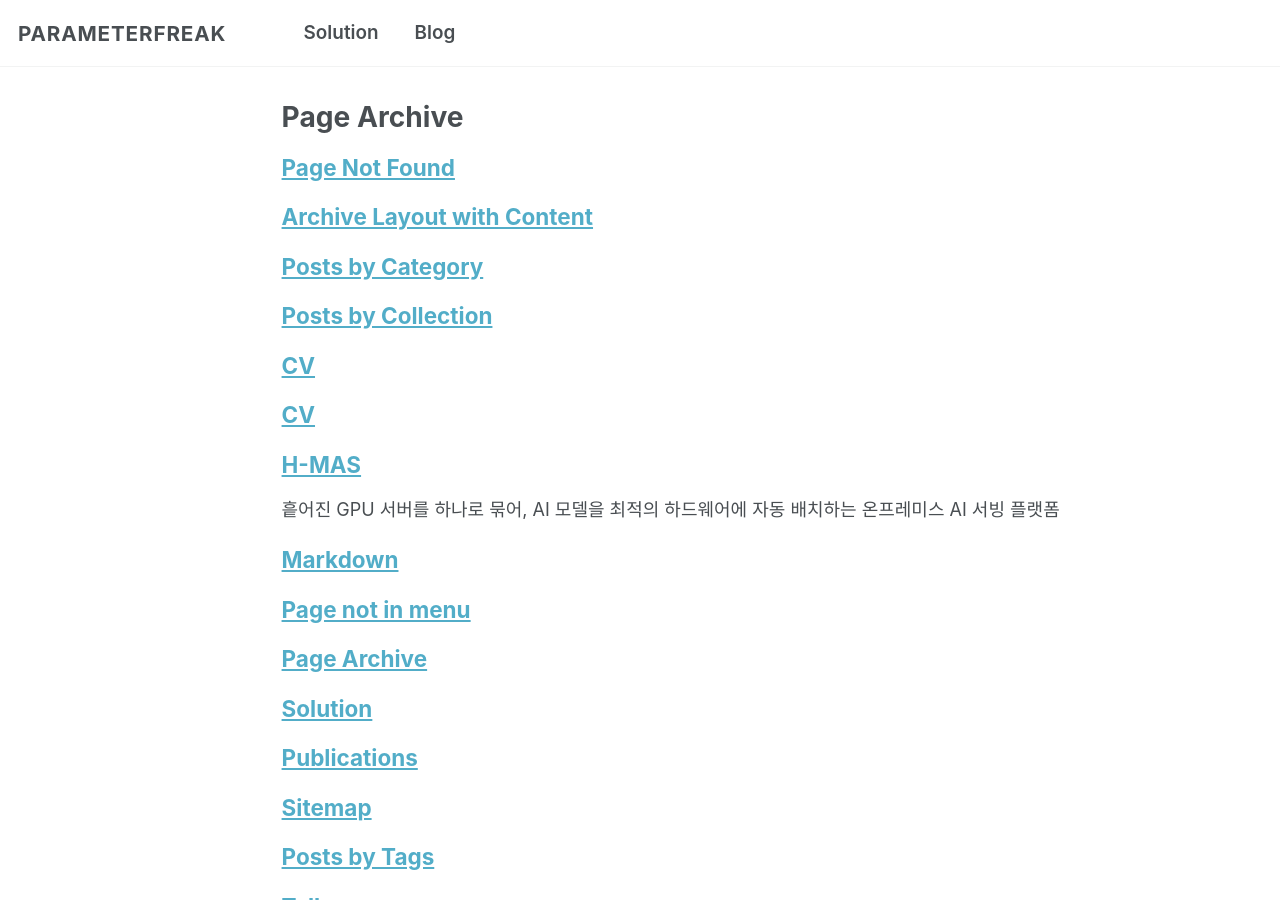
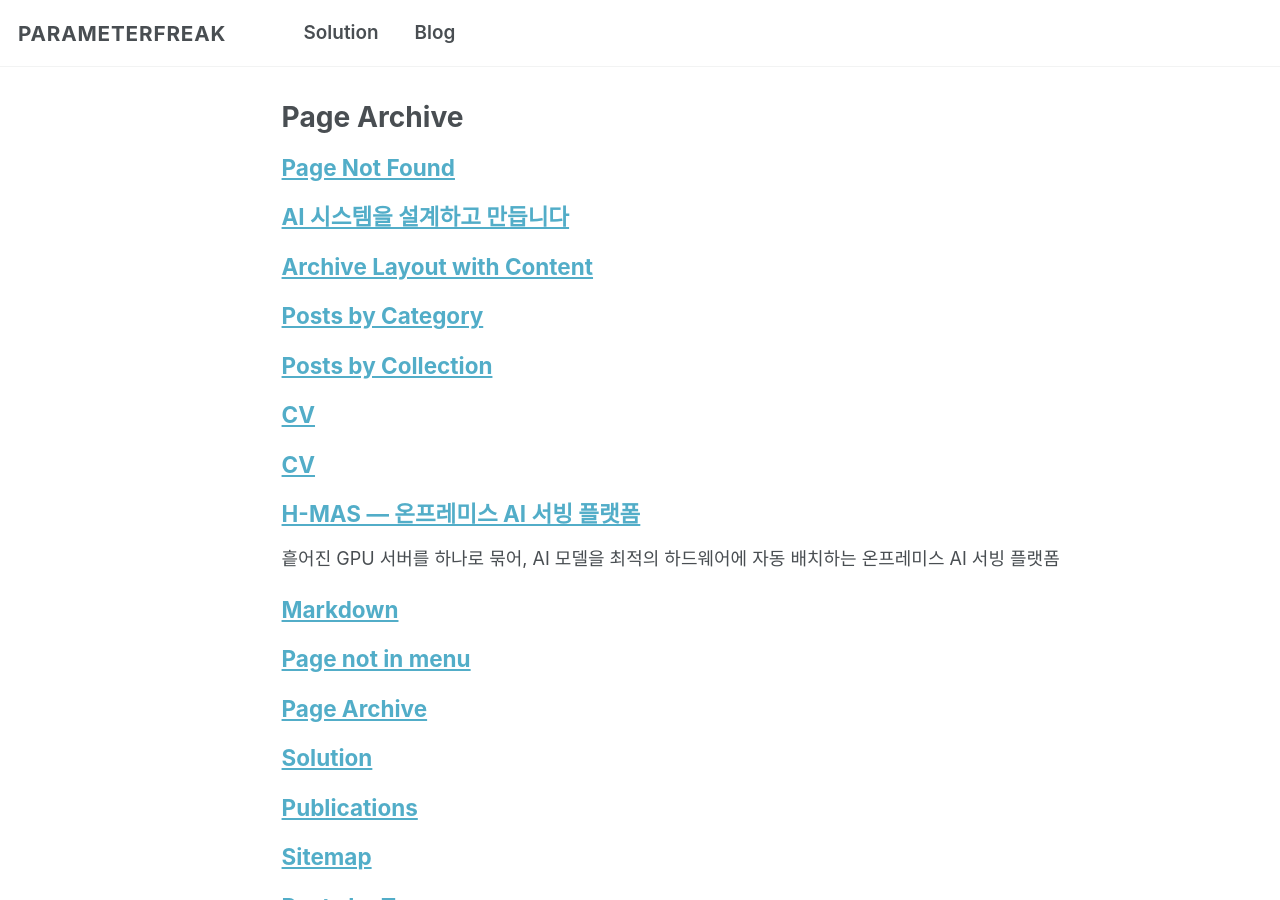
Before and after one commit to parameterfreak/parameterfreak.github.io, a Jekyll site: the page built from _pages/page-archive.html, in a window 1280 px wide and 900 px high. Built offline with Jekyll 4.4.1, drawn with Linux system fonts in a browser that asks for light colours; a script that is not in the unit is left out.

Commit message:
Improve SEO metadata across the site
- Set site title and a product-focused description; add default og_image
  (H-MAS dashboard) and og_description in _config.yml.
- Add per-page title/description to home, H-MAS landing, Solution, Blog.
- Fix seo.html: og:description now honors page.description (not just
  excerpt), and og:image falls back to page.header.og_image / site.og_image
  so every page gets a social share image.

```diff
--- a/_config.yml
+++ b/_config.yml
@@ -9,10 +9,10 @@
 # Basic Site Settings
 locale                   : "ko-KR"
 site_theme               : "default" # Currently available options are "default", "air"
-title                    : ""
+title                    : "parameterfreak"
 title_separator          : "-"
 name                     : &name "parameterfreak"
-description              : &description "Obsessively exploring AI, one parameter at a time"
+description              : &description "흩어진 GPU를 하나로 묶는 온프레미스 AI 서빙 플랫폼 H-MAS를 비롯해, 확장 가능하고 지능적인 AI 시스템을 설계하고 만듭니다."
 url                      : https://parameterfreak.com # the base hostname & protocol for your site e.g. "https://[your GitHub username].github.io" or if you already have some other page hosted on Github then use "https://[your GitHub username].github.io/[Your Repo Name]"
 baseurl                  : "" # the subpath of your site, e.g. "/blog"
 repository               : "parameterfreak/parameterfreak.github.io"
@@ -140,8 +140,8 @@
   username               :
   app_id                 :
   publisher              :
-og_image                 :  # Social media default site image
-og_description           :  # Social media default site image description
+og_image                 : "portfolio/hmas/pitch/dashboard.png"  # Social media default site image (relative to /images/)
+og_description           : *description  # Social media default site image description
 # For specifying social profiles
 # - https://developers.google.com/structured-data/customize/social-profiles
 social:
--- a/_includes/seo.html
+++ b/_includes/seo.html
@@ -118,7 +118,7 @@
 {% if page.date %}
   <meta property="og:type" content="article">
 {% endif %}
-{% if page.excerpt %}
+{% if seo_description %}
   <meta property="og:description" name="description" content="{{ seo_description }}">
 {% elsif site.og_description %}
   <meta property="og:description" name="description" content="{{ site.og_description }}">
@@ -142,5 +142,9 @@
   <meta property="og:image" content="{% if page.header.image contains "://" %}{{ page.header.image }}{% else %}{{ page.header.image | prepend: "/images/" | prepend: base_path }}{% endif %}">
 {% elsif page.header.overlay_image %}
   <meta property="og:image" content="{% if page.header.overlay_image contains "://" %}{{ page.header.overlay_image }}{% else %}{{ page.header.overlay_image | prepend: "/images/" | prepend: base_path }}{% endif %}">
+{% elsif page.header.og_image %}
+  <meta property="og:image" content="{% if page.header.og_image contains "://" %}{{ page.header.og_image }}{% else %}{{ page.header.og_image | prepend: "/images/" | prepend: base_path }}{% endif %}">
+{% elsif site.og_image %}
+  <meta property="og:image" content="{% if site.og_image contains "://" %}{{ site.og_image }}{% else %}{{ site.og_image | prepend: "/images/" | prepend: base_path }}{% endif %}">
 {% endif %}
 <!-- end Open Graph protocol -->
--- a/_pages/hmas.html
+++ b/_pages/hmas.html
@@ -1,8 +1,11 @@
 ---
 layout: splash
-title: "H-MAS"
+title: "H-MAS — 온프레미스 AI 서빙 플랫폼"
 permalink: /hmas/
 excerpt: "흩어진 GPU 서버를 하나로 묶어, AI 모델을 최적의 하드웨어에 자동 배치하는 온프레미스 AI 서빙 플랫폼"
+description: "H-MAS는 흩어진 GPU 서버를 하나의 컨트롤 플레인으로 묶어 AI 모델을 최적의 하드웨어에 자동 배치하는 온프레미스 AI 서빙 플랫폼입니다. 멀티 클러스터 통합 관리, 통합 추론 API, 실시간 모니터링, 자동 장애 복구를 제공합니다."
+header:
+  og_image: portfolio/hmas/pitch/dashboard.png
 ---
 
 <style>
--- a/_pages/portfolio.html
+++ b/_pages/portfolio.html
@@ -1,6 +1,7 @@
 ---
 layout: splash
 title: "Solution"
+description: "GPU 인프라부터 문서 생성까지 — H-MAS, PaperOps 등 연구에서 출발해 실제로 만들고 운영하는 AI 제품들을 소개합니다."
 permalink: /solution/
 redirect_from:
   - /portfolio/
--- a/_pages/year-archive.html
+++ b/_pages/year-archive.html
@@ -2,6 +2,7 @@
 layout: splash
 permalink: /posts/
 title: "Blog"
+description: "H-MAS 릴리스 노트, AI 연구 노트, 주간 픽 등 AI 시스템을 만들고 탐구하며 남긴 기록과 인사이트."
 author_profile: false
 redirect_from:
   - /wordpress/blog-posts/
```
Also changed, not shown: _pages/about.md (+2 -0 lines).
